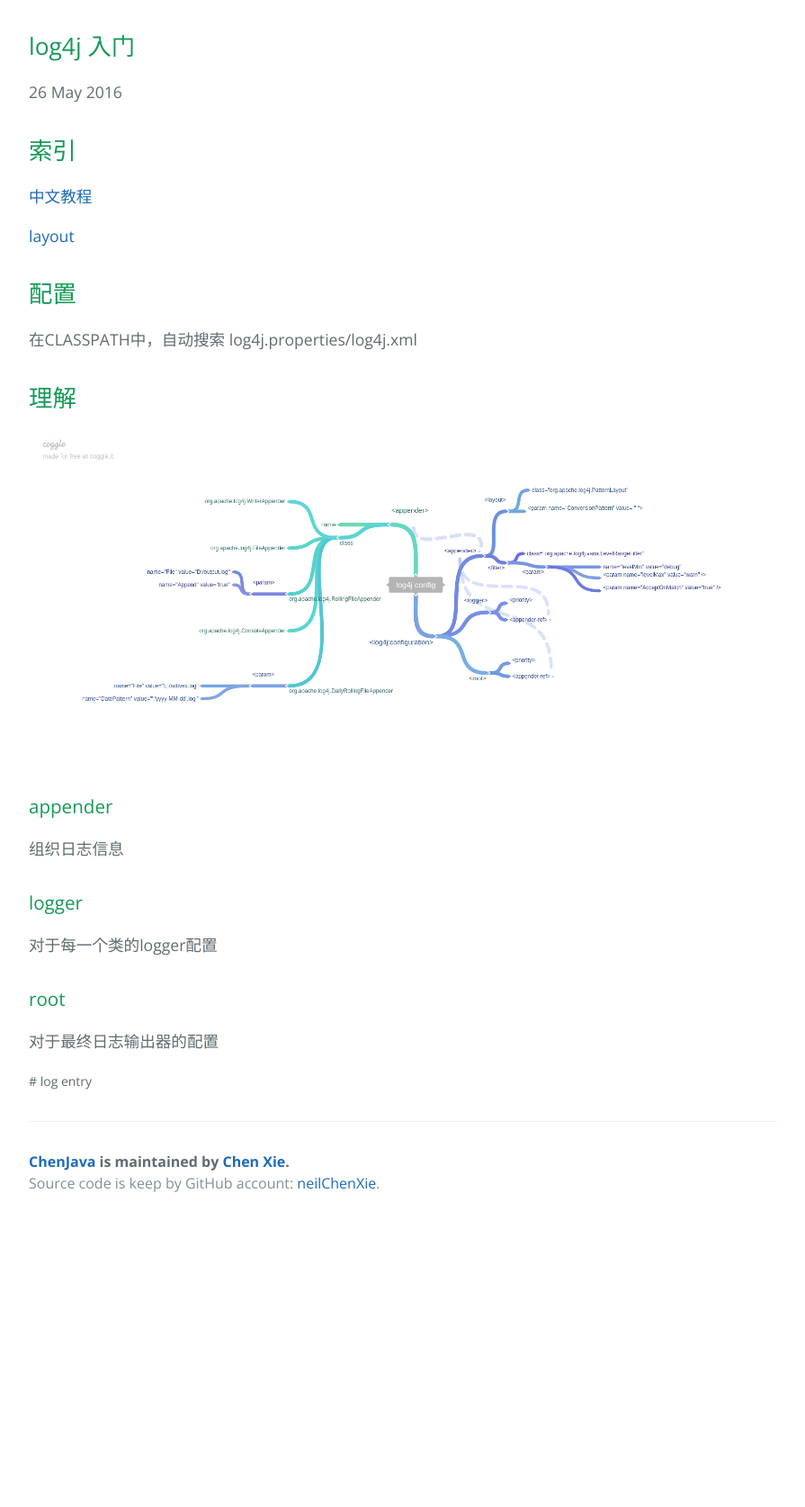
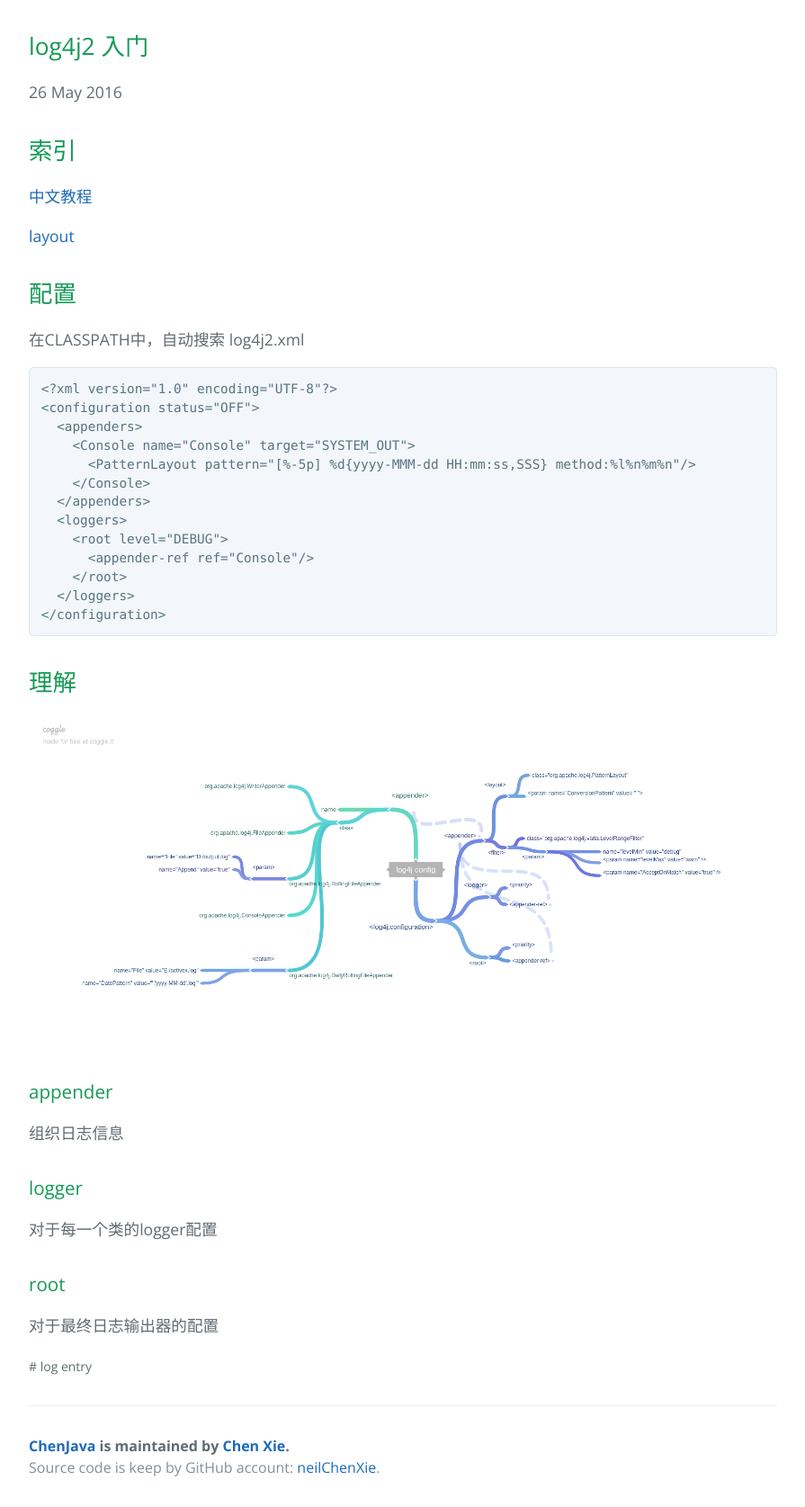
Before and after one commit to neilChenXie/ChenJava, a Jekyll site: the page built from _posts/logger/2016-05-26-log4j.md, in a window 1280 px wide. Shown: the whole page at 90% size, without its empty margins (192-1087 px from the left). Built offline with Jekyll 4.4.1, drawn with Linux system fonts in a browser that asks for light colours; before the commit the page ends 1359 px from its top, so only the background shows below that.

Commit message:
modified:   _posts/logger/2016-05-26-log4j.md modified:   _posts/shiro/2016-06-18-shiro_entry.md

````diff
--- a/_posts/logger/2016-05-26-log4j.md
+++ b/_posts/logger/2016-05-26-log4j.md
@@ -1,6 +1,6 @@
 ---
 layout: post
-title: log4j 入门
+title: log4j2 入门
 date: 2016-05-26 16:45:15 +0800
 category: Log
 tags: [log, entry]
@@ -14,7 +14,23 @@ tags: [log, entry]
 
 ## 配置
 
-在CLASSPATH中，自动搜索 log4j.properties/log4j.xml
+在CLASSPATH中，自动搜索 log4j2.xml
+
+```xml
+<?xml version="1.0" encoding="UTF-8"?>
+<configuration status="OFF">
+  <appenders>
+    <Console name="Console" target="SYSTEM_OUT">
+      <PatternLayout pattern="[%-5p] %d{yyyy-MMM-dd HH:mm:ss,SSS} method:%l%n%m%n"/>
+    </Console>
+  </appenders>
+  <loggers>
+    <root level="DEBUG">
+      <appender-ref ref="Console"/>
+    </root>
+  </loggers>
+</configuration>
+```
 
 ## 理解
 
````
Also changed, not shown: _posts/shiro/2016-06-18-shiro_entry.md (+10 -0 lines).
